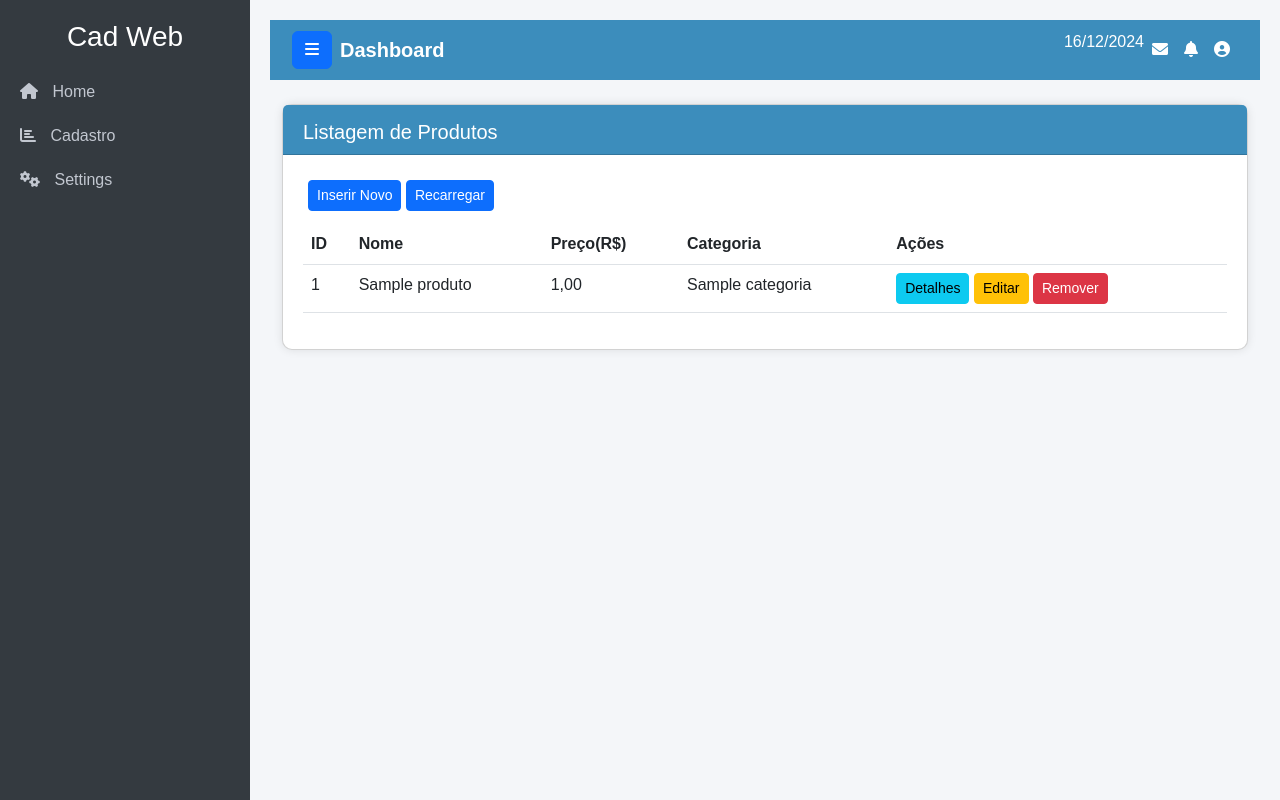
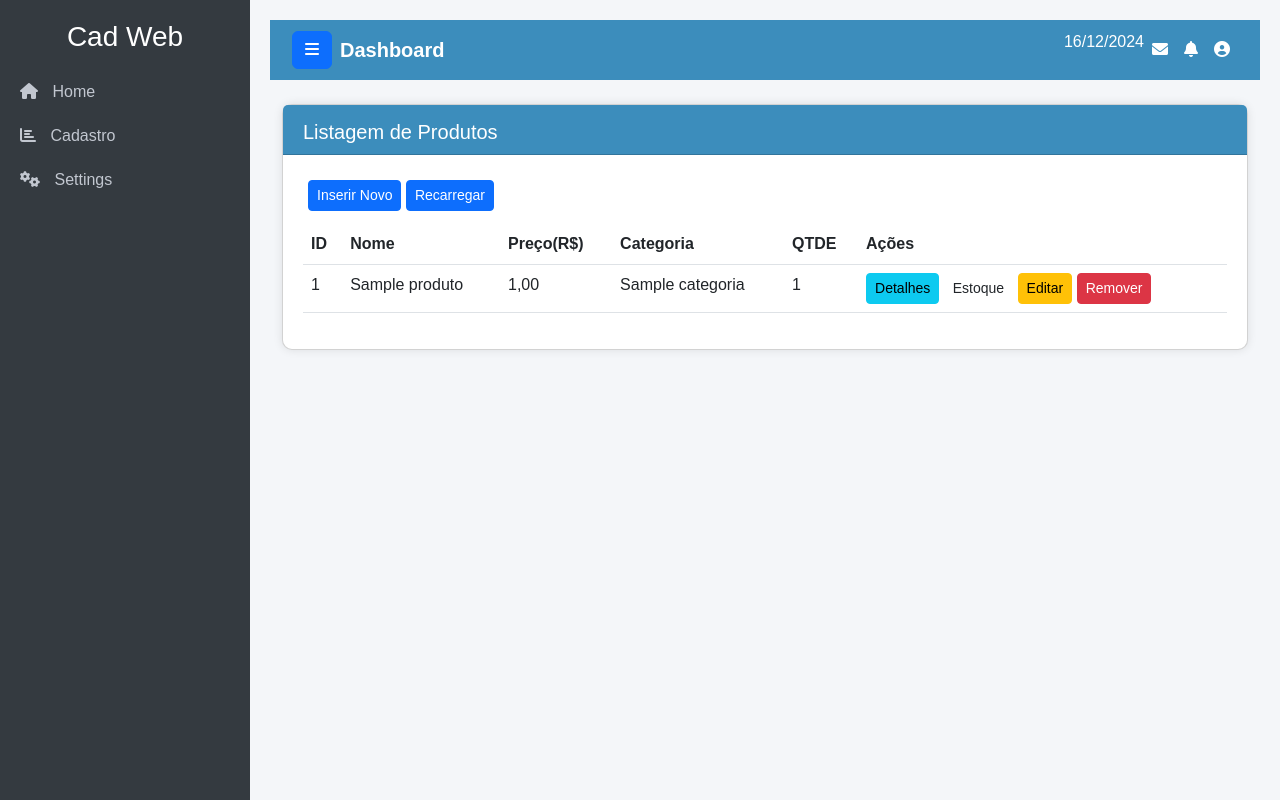
Before and after one commit to Y4NG0D/CadWeb, a Django app: page /produto/lista/ in a window 1280 px wide. Run offline with Django 4.2, Linux system fonts and the light colour scheme; tables that the repository leaves empty hold one stand-in row (values such as "Sample post"); some libraries are stand-ins or nearby versions.

Commit message:
protudo.estoque.qtde erro, nao abre

```diff
--- a/home/models.py
+++ b/home/models.py
@@ -32,3 +32,16 @@ class Produto(models.Model):
 
      def __str__(self):
           return self.nome
+
+     @property
+
+     def estoque(self):
+          estoque_item, flag_create = Estoque.objects.get_or_create(produto=self, defaults={'qtde': 0})
+          return estoque_item
+
+class Estoque(models.Model):
+     produto = models.ForeignKey(Produto, on_delete=models.CASCADE)
+     qtde = models.IntegerField()
+
+     def __str__(self):
+          return f'{self.produto.nome} - Quantidade: {self.qtde}'
--- a/home/urls.py
+++ b/home/urls.py
@@ -20,4 +20,6 @@ urlpatterns = [
     path('editar_produto/<int:id>/', views.editar_produto, name='editar_produto'),
     path('remover_produto/<int:id>/', views.remover_produto, name='remover_produto'),
     path('detalhe_produto/<int:id>/', views.detalhe_produto, name='detalhe_produto'),
+    ########## Estoque ##########
+    path('ajustar_estoque/<int:id>', views.ajustar_estoque, name='ajustar_estoque'),
 ]
--- a/home/views.py
+++ b/home/views.py
@@ -189,3 +189,17 @@ def detalhe_produto(request, id):
         return redirect('listaProduto')
 
     return render(request, 'produto/detalhes.html', {'produto': produto})
+
+def ajustar_estoque(request, id):
+    produto = produto = Produto.objects.get(pk=id)
+    estoque = produto.estoque # pega o objeto estoque relacionado ao produto
+    if request.method == 'POST':
+        form = EstoqueForm(request.POST, instance=estoque)
+        if form.is_valid():
+            estoque = form.save()
+            lista = []
+            lista.append(estoque.produto)
+            return render(request, 'produto/lista.html', {'lista': lista})
+    else:
+         form = EstoqueForm(instance=estoque)
+    return render(request, 'produto/estoque.html', {'form': form,})
--- a/templates/produto/lista.html
+++ b/templates/produto/lista.html
@@ -17,6 +17,7 @@
         <th>Nome</th>
         <th>Preço(R$)</th>
         <th>Categoria</th>
+        <th>QTDE</th>
          <th>Ações</th>
       </tr>
     </thead>
@@ -27,8 +28,10 @@
         <td>{{ produto.nome }}</td>
         <td>{{ produto.preco}}</td>
         <td>{{ produto.categoria }}</td>
+        <td>{{ produto.estoque.qtde }}</td>
         <td>
           <button onclick="location='{% url 'detalhe_produto' produto.id %}'" class="btn btn-info btn-sm">Detalhes </button>
+          <a href="{% url 'ajustar_estoque' produto.id %}" class="btn btn-sucess btn-sm">Estoque</a>
           <a href="{% url 'editar_produto' produto.id %}" class="btn btn-warning btn-sm">Editar</a>
           <a href="{% url 'remover_produto' produto.id %}" class="btn btn-danger btn-sm"
           onclick="return confirm('Tem certeza que deseja remover este registro?');">Remover</a>
```
Also changed, not shown: home/forms.py (+10 -0 lines), templates/produto/detalhes.html (+6 -23 lines), templates/produto/estoque.html (added, +20 -0 lines), home/migrations/0004_produto_imagem_estoque.py (added).
